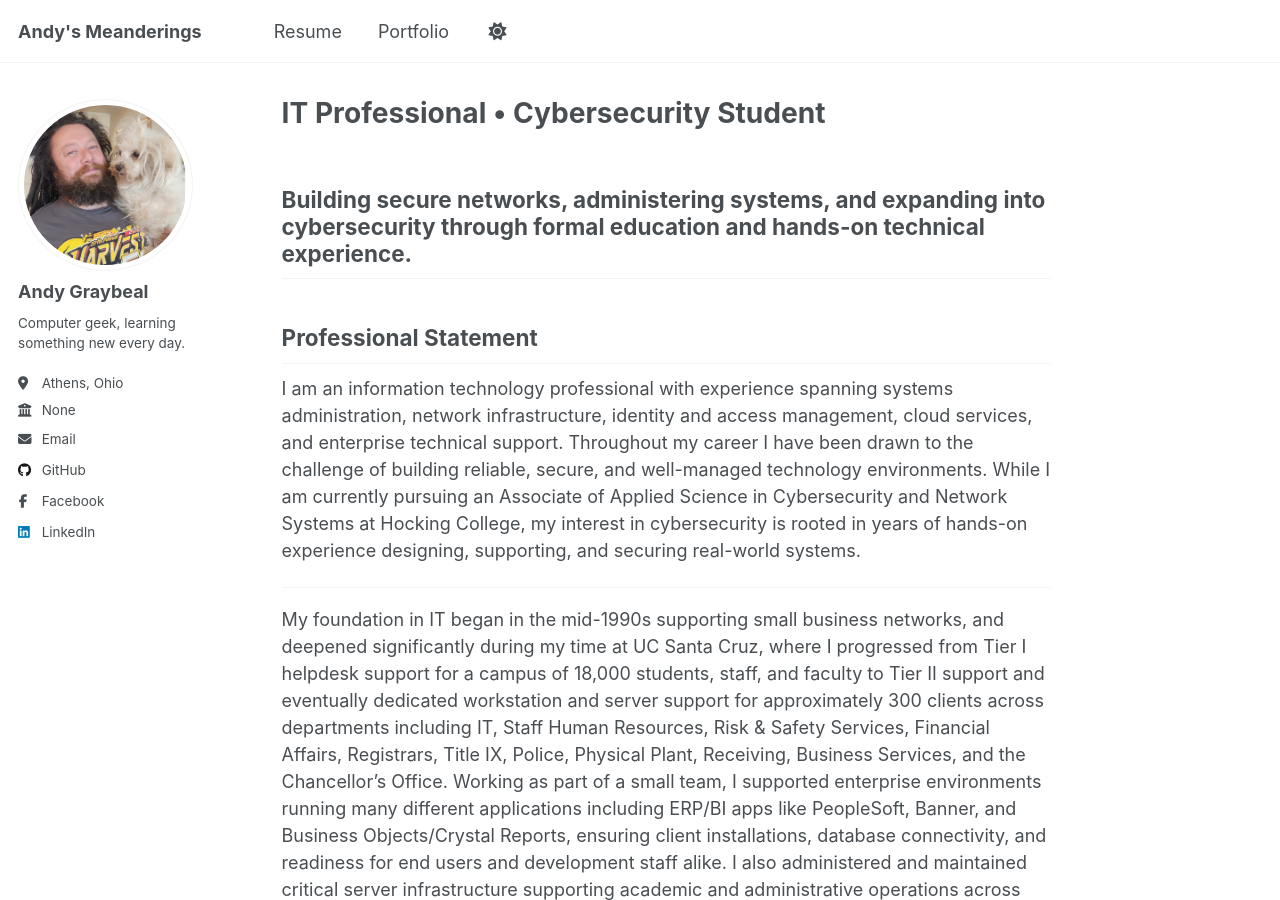
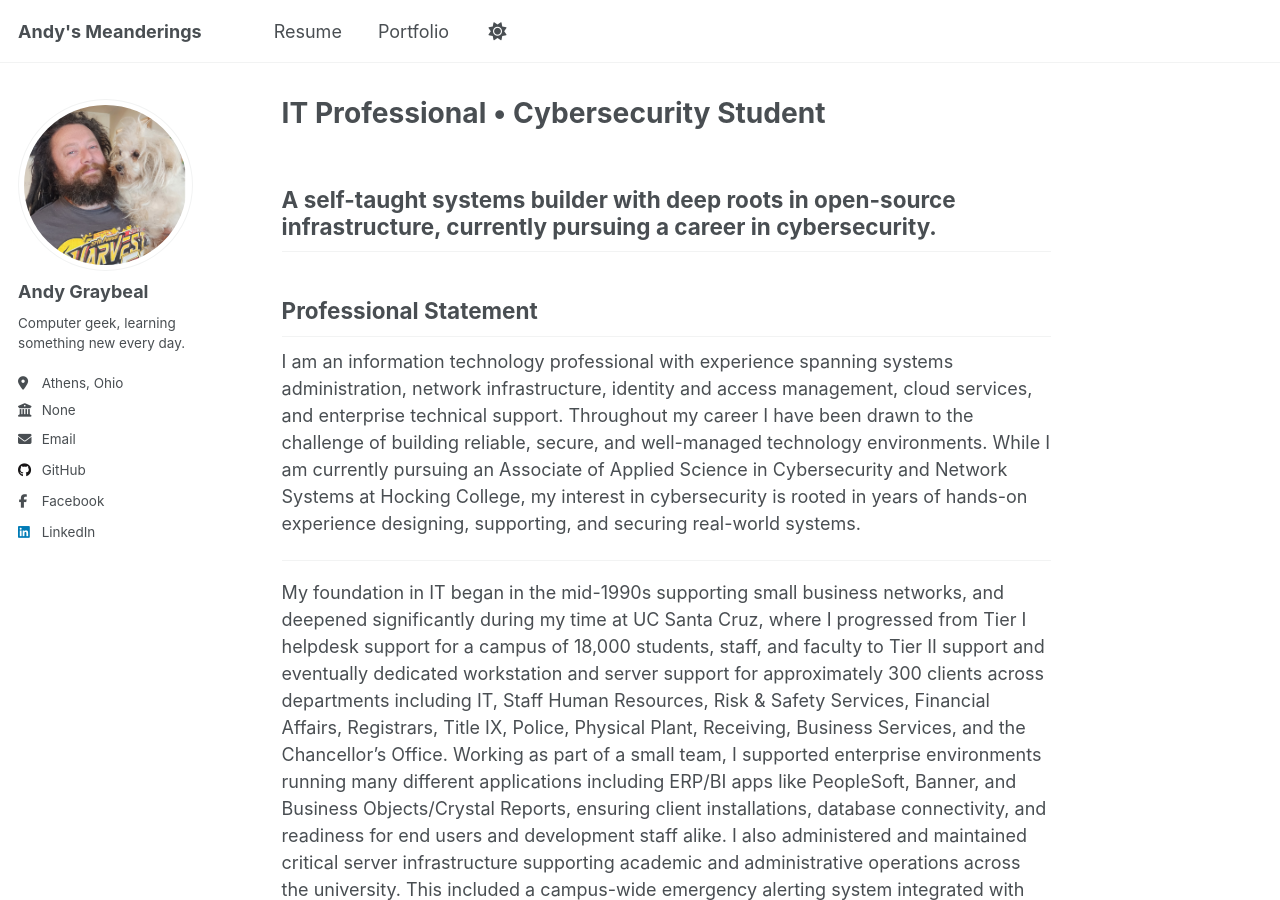
Before and after one commit to andy-graybeal/andy-graybeal.github.io, a Jekyll site: the page built from _pages/about.md, in a window 1280 px wide and 900 px high. Built offline with Jekyll 4.4.1, drawn with Linux system fonts in a browser that asks for light colours; a script that is not in the unit is left out.

Commit message:
Revise professional statement for clarity and focus
Updated personal statement to reflect current career focus and experience.

```diff
--- a/_pages/about.md
+++ b/_pages/about.md
@@ -55,7 +55,7 @@ redirect_from:
 # ------
 # More info about configuring Academic Pages can be found in [the guide](https://academicpages.github.io/markdown/), the [growing wiki](https://github.com/academicpages/academicpages.github.io/wiki), and you can always [ask a question on GitHub](https://github.com/academicpages/academicpages.github.io/discussions). The [guides for the Minimal Mistakes theme](https://mmistakes.github.io/minimal-mistakes/docs/configuration/) (which this theme was forked from) might also be helpful. -->
 
-Building secure networks, administering systems, and expanding into cybersecurity through formal education and hands-on technical experience.
+A self-taught systems builder with deep roots in open-source infrastructure, currently pursuing a career in cybersecurity.
 ---
 ## Professional Statement
 
```
